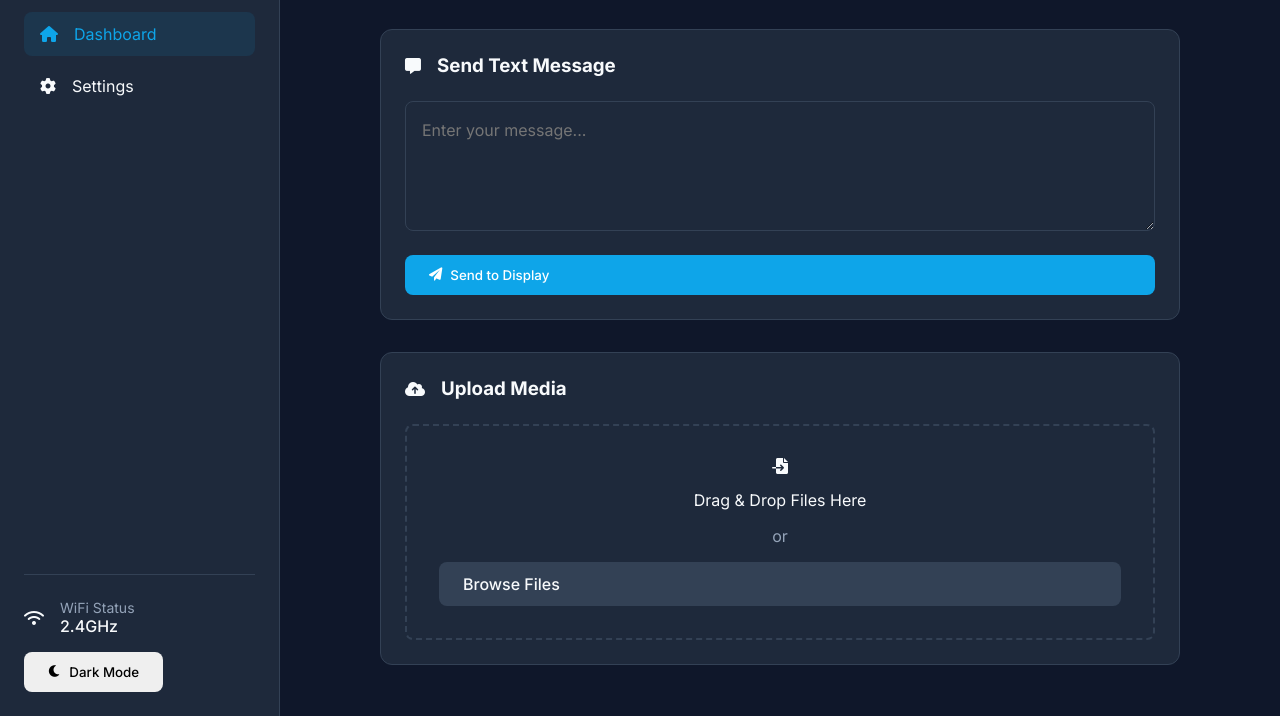
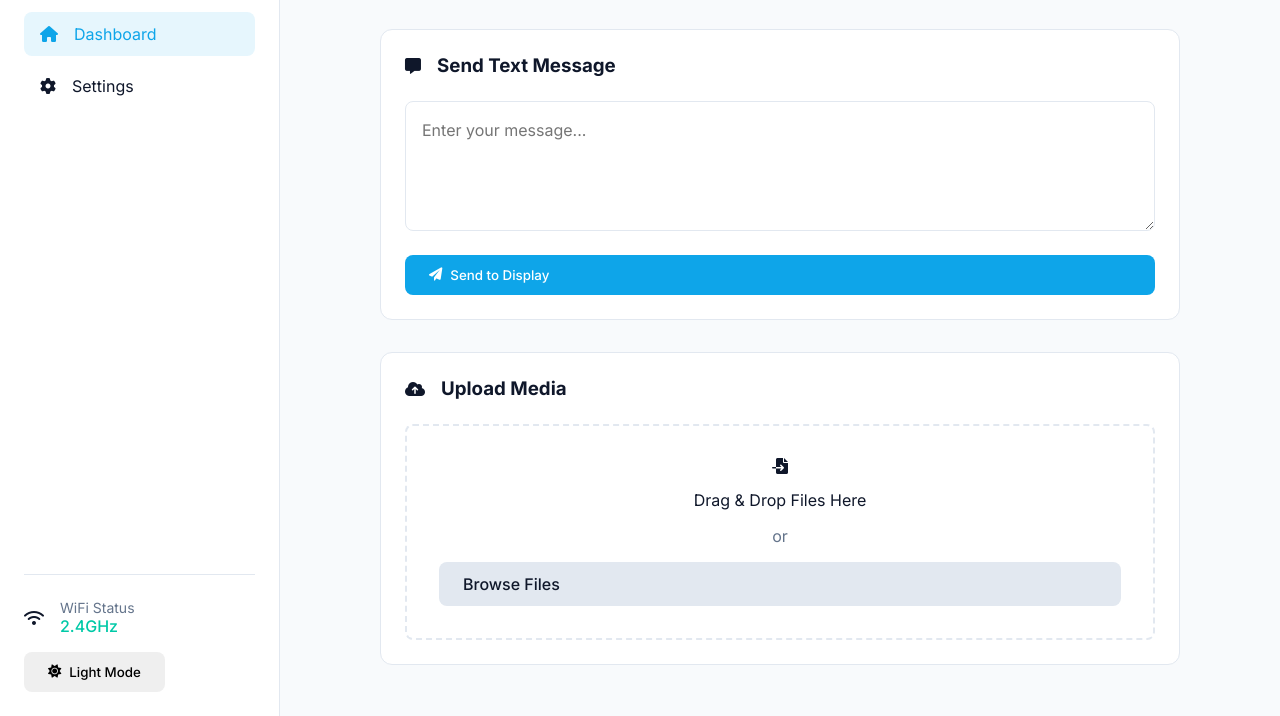
Before and after one commit to Nitishsarma45678/Project-Polaris, a plain HTML site: page public/index.html in a window 1280 px wide. Both pictures are taken after a click on the button "Dark Mode". Shown: the part 84-800 px from the top of the page. Drawn offline with Linux system fonts and the light colour scheme; files that its build step writes are made by us from their sources.

Commit message:
Updated Dashboard.js

```diff
--- a/public/index.html
+++ b/public/index.html
@@ -6,7 +6,7 @@
     <title>IoT Display Controller</title>
     <link rel="stylesheet" href="https://fonts.googleapis.com/css2?family=Inter:wght@400;500;600;700&display=swap">
     <link rel="stylesheet" href="https://cdnjs.cloudflare.com/ajax/libs/font-awesome/6.0.0/css/all.min.css">
-    <link rel="stylesheet" href="./auth/css/styles.css">
+    <link rel="stylesheet" href="./css/styles.css">
 </head>
 <body data-theme="dark">
     <div class="dashboard-container">
@@ -131,6 +131,6 @@
         </div>
     </div>
 
-    <script src="./auth/css/js/dashboard.js"></script>
+    <script src="./js/dashboard.js"></script>
 </body>
 </html>
--- a/public/js/dashboard.js
+++ b/public/js/dashboard.js
@@ -72,6 +72,7 @@ class DashboardController {
     hideContextMenu() {
         this.contextMenu.style.display = 'none';
     }
+
     toggleTheme() {
         const isDark = document.body.getAttribute('data-theme') === 'dark';
         const newTheme = isDark ? 'light' : 'dark';
@@ -79,7 +80,8 @@ class DashboardController {
         document.body.setAttribute('data-theme', newTheme);
         localStorage.setItem('theme', newTheme);
 
-        this.themeToggle.innerHTML = isDark
+        // Update the toggle based on the new theme
+        this.themeToggle.innerHTML = newTheme === 'dark'
             ? '<i class="fas fa-moon"></i><span>Dark Mode</span>'
             : '<i class="fas fa-sun"></i><span>Light Mode</span>';
     }
```
